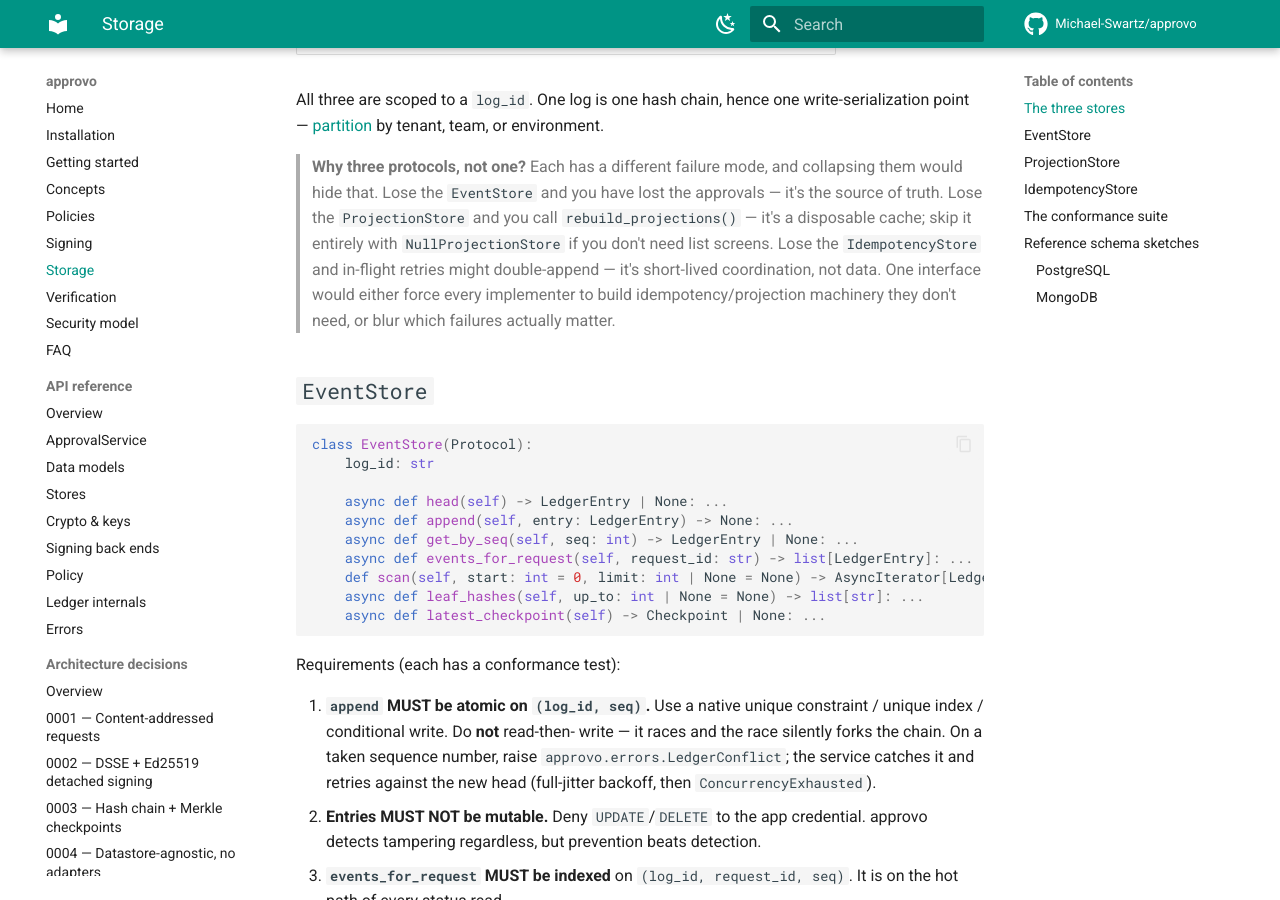
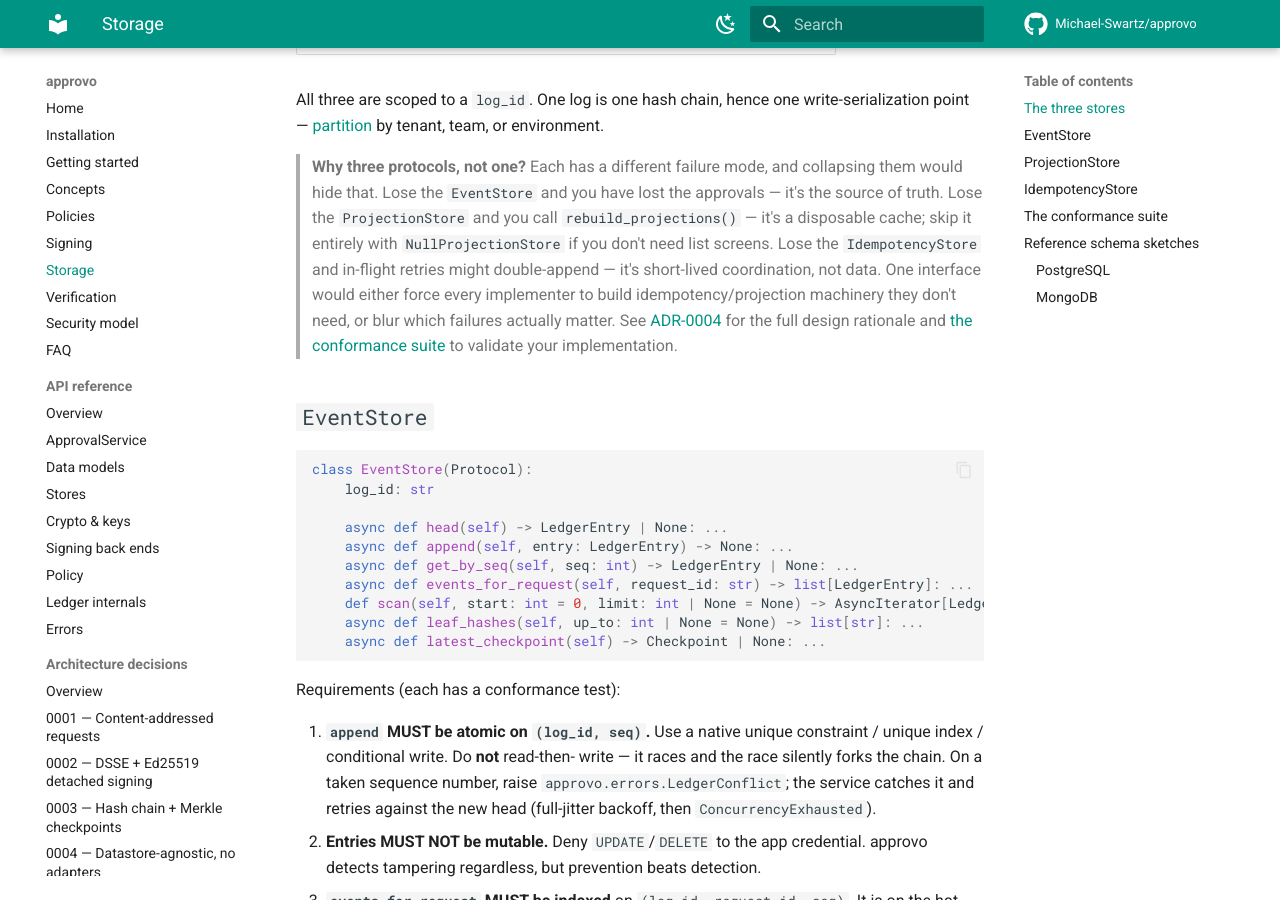
Before and after one commit to Michael-Swartz/approvo, an MkDocs documentation site: the page built from docs/storage.md, in a window 1280 px wide and 900 px high, scrolled down 526 px. Built offline with MkDocs 1.6.1 and Material for MkDocs 9.7.7, drawn with Linux system fonts in a browser that asks for light colours; comment, search, counter and statistics services are not loaded.

Commit message:
Docs: address review feedback on storage.md callout
Co-authored-by: Michael-Swartz <51866528+Michael-Swartz@users.noreply.github.com>

```diff
--- a/docs/storage.md
+++ b/docs/storage.md
@@ -28,7 +28,10 @@ tenant, team, or environment.
 > the `IdempotencyStore` and in-flight retries might double-append — it's
 > short-lived coordination, not data. One interface would either force
 > every implementer to build idempotency/projection machinery they don't
-> need, or blur which failures actually matter.
+> need, or blur which failures actually matter. See
+> [ADR-0004](adr/0004-datastore-agnostic.md) for the full design rationale
+> and [the conformance suite](#the-conformance-suite) to validate your
+> implementation.
 
 ## `EventStore`
 
```
